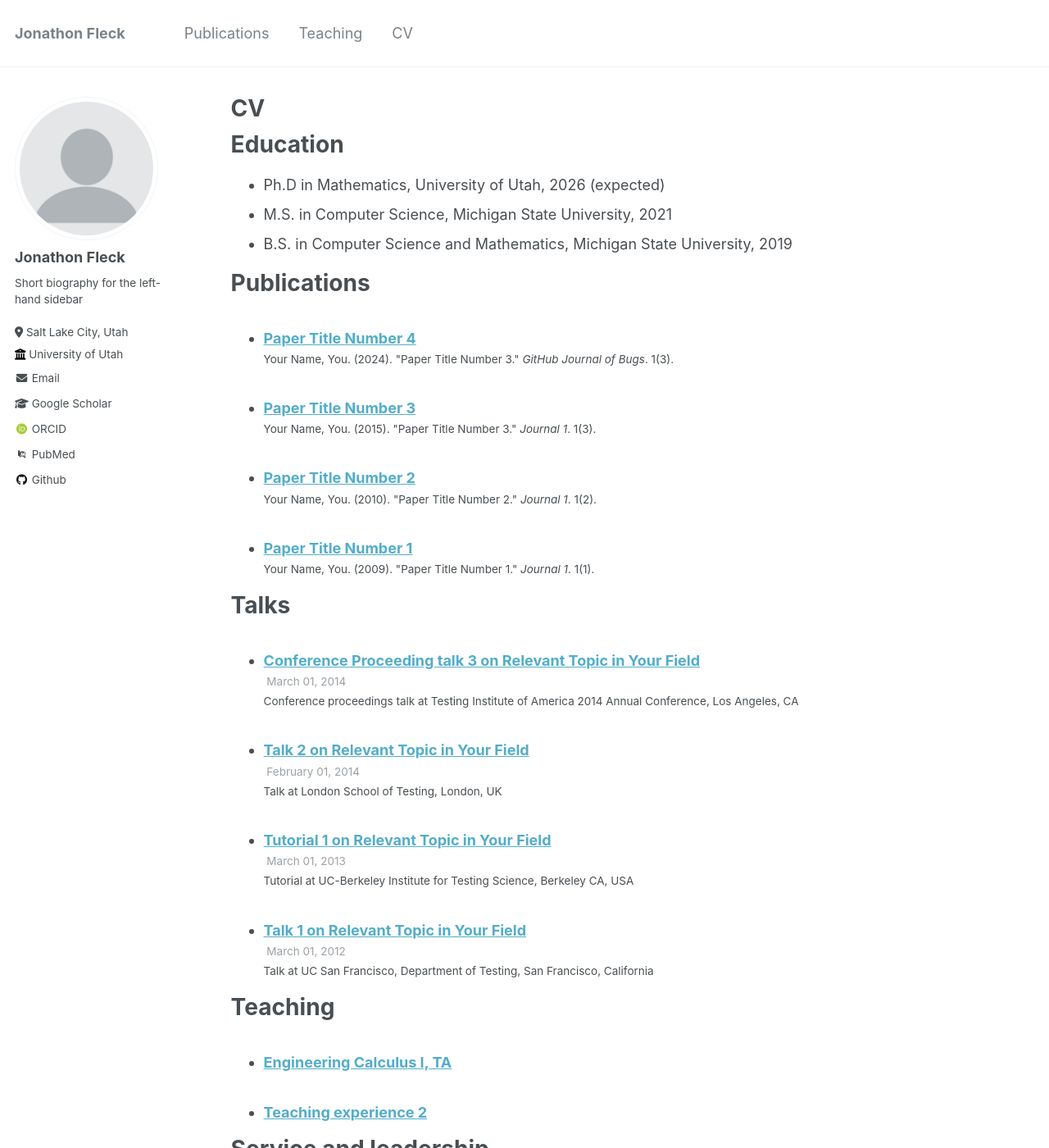
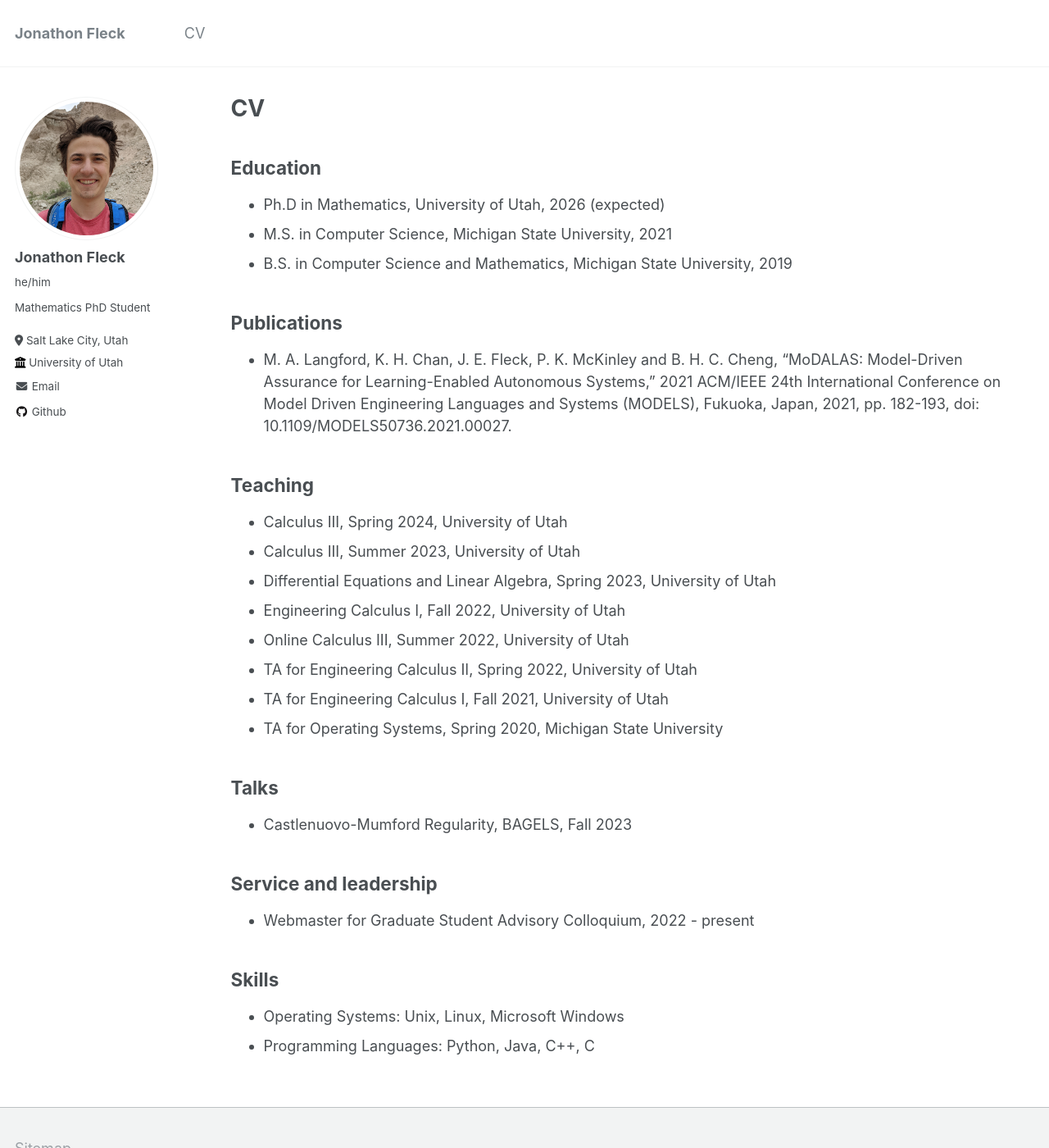
Before and after one commit to jonathon-fleck/jonathon-fleck.github.io, a Jekyll site: the page built from _pages/cv.md, in a window 1280 px wide and 1400 px high. Shown: the whole window at 82% size. Built offline with Jekyll 4.4.1, drawn with Linux system fonts in a browser that asks for light colours; some web fonts are replaced.

```diff
--- a/_config.yml
+++ b/_config.yml
@@ -13,7 +13,7 @@ title_separator          : "-"
 name                     : &name "Jonathon Fleck"
 description              : &description "Mathematics PhD Student at the University of Utah"
 url                      : https://jonathon-fleck.github.io # the base hostname & protocol for your site e.g. "https://mmistakes.github.io"
-baseurl                  : "" # the subpath of your site, e.g. "/blog"
+baseurl                  : "/academicpages" # the subpath of your site, e.g. "/blog"
 repository               : "jonathon-fleck.github.io"
 
 # Site Author - The following control what appear as part of the author content on the side bar.
@@ -21,10 +21,10 @@ repository               : "jonathon-fleck.github.io"
 #               Additional customization can be done by editing /_includes/author-profile.html
 author:
   # Biographic information
-  avatar           : "profile.png"
+  avatar           : "jonathon_fleck.jpg"
   name             : "Jonathon Fleck"
-  pronouns         : # example: "she/her"
-  bio              : "Short biography for the left-hand sidebar"
+  pronouns         : "he/him"
+  bio              : "Mathematics PhD Student"
   location         : "Salt Lake City, Utah"
   employer         : "University of Utah"
   uri              : # URL
@@ -32,10 +32,10 @@ author:
 
   # Academic websites
   arxiv            : # URL - Update with the correct link to your profile
-  googlescholar    : "https://scholar.google.com/citations?user=PS_CX0AAAAAJ"
+  googlescholar    : #"https://scholar.google.com/citations?user=PS_CX0AAAAAJ"
   impactstory      : # URL
-  orcid            : "http://orcid.org/yourorcidurl"
-  pubmed           : "https://www.ncbi.nlm.nih.gov/pubmed/?term=john+snow"
+  orcid            : #"http://orcid.org/yourorcidurl"
+  pubmed           : #"https://www.ncbi.nlm.nih.gov/pubmed/?term=john+snow"
   researchgate     : # URL
 
   # Repositories and software development
--- a/_data/navigation.yml
+++ b/_data/navigation.yml
@@ -1,10 +1,4 @@
 # main links links
 main:
-  - title: "Publications"
-    url: /publications/
-
-  - title: "Teaching"
-    url: /teaching/
-
   - title: "CV"
     url: /cv/
--- a/_pages/cv.md
+++ b/_pages/cv.md
@@ -9,35 +9,30 @@ redirect_from:
 
 {% include base_path %}
 
-Education
-======
+## Education
 * Ph.D in Mathematics, University of Utah, 2026 (expected)
 * M.S. in Computer Science, Michigan State University, 2021
 * B.S. in Computer Science and Mathematics, Michigan State University, 2019
 
-Publications
-======
-  <ul>{% for post in site.publications reversed %}
-    {% include archive-single-cv.html %}
-  {% endfor %}</ul>
+## Publications
+* M. A. Langford, K. H. Chan, J. E. Fleck, P. K. McKinley and B. H. C. Cheng, "MoDALAS: Model-Driven Assurance for Learning-Enabled Autonomous Systems," 2021 ACM/IEEE 24th International Conference on Model Driven Engineering Languages and Systems (MODELS), Fukuoka, Japan, 2021, pp. 182-193, doi: 10.1109/MODELS50736.2021.00027.
 
-Talks
-======
-  <ul>{% for post in site.talks reversed %}
-    {% include archive-single-talk-cv.html  %}
-  {% endfor %}</ul>
+## Teaching
+* Calculus III, Spring 2024, University of Utah
+* Calculus III, Summer 2023, University of Utah
+* Differential Equations and Linear Algebra, Spring 2023, University of Utah
+* Engineering Calculus I, Fall 2022, University of Utah
+* Online Calculus III, Summer 2022, University of Utah
+* TA for Engineering Calculus II, Spring 2022, University of Utah
+* TA for Engineering Calculus I, Fall 2021, University of Utah
+* TA for Operating Systems, Spring 2020, Michigan State University
 
-Teaching
-======
-  <ul>{% for post in site.teaching reversed %}
-    {% include archive-single-cv.html %}
-  {% endfor %}</ul>
+## Talks
+* Castlenuovo-Mumford Regularity, BAGELS, Fall 2023
 
-Service and leadership
-======
+## Service and leadership
 * Webmaster for Graduate Student Advisory Colloquium, 2022 - present
 
-Skills
-======
+## Skills
 * Operating Systems: Unix, Linux, Microsoft Windows
 * Programming Languages: Python, Java, C++, C
--- a/_publications/2009-10-01-paper-title-number-1.md
+++ /dev/null
@@ -1,12 +0,0 @@
----
-title: "Paper Title Number 1"
-collection: publications
-permalink: /publication/2009-10-01-paper-title-number-1
-excerpt: 'This paper is about the number 1. The number 2 is left for future work.'
-date: 2009-10-01
-venue: 'Journal 1'
-paperurl: 'http://academicpages.github.io/files/paper1.pdf'
-citation: 'Your Name, You. (2009). &quot;Paper Title Number 1.&quot; <i>Journal 1</i>. 1(1).'
----
-
-The contents above will be part of a list of publications, if the user clicks the link for the publication than the contents of section will be rendered as a full page, allowing you to provide more information about the paper for the reader. When publications are displayed as a single page, the contents of the above "citation" field will automatically be included below this section in a smaller font.
--- a/_publications/2010-10-01-paper-title-number-2.md
+++ /dev/null
@@ -1,12 +0,0 @@
----
-title: "Paper Title Number 2"
-collection: publications
-permalink: /publication/2010-10-01-paper-title-number-2
-excerpt: 'This paper is about the number 2. The number 3 is left for future work.'
-date: 2010-10-01
-venue: 'Journal 1'
-paperurl: 'http://academicpages.github.io/files/paper2.pdf'
-citation: 'Your Name, You. (2010). &quot;Paper Title Number 2.&quot; <i>Journal 1</i>. 1(2).'
----
-
-The contents above will be part of a list of publications, if the user clicks the link for the publication than the contents of section will be rendered as a full page, allowing you to provide more information about the paper for the reader. When publications are displayed as a single page, the contents of the above "citation" field will automatically be included below this section in a smaller font.
--- a/_publications/2015-10-01-paper-title-number-3.md
+++ /dev/null
@@ -1,12 +0,0 @@
----
-title: "Paper Title Number 3"
-collection: publications
-permalink: /publication/2015-10-01-paper-title-number-3
-excerpt: 'This paper is about the number 3. The number 4 is left for future work.'
-date: 2015-10-01
-venue: 'Journal 1'
-paperurl: 'http://academicpages.github.io/files/paper3.pdf'
-citation: 'Your Name, You. (2015). &quot;Paper Title Number 3.&quot; <i>Journal 1</i>. 1(3).'
----
-
-The contents above will be part of a list of publications, if the user clicks the link for the publication than the contents of section will be rendered as a full page, allowing you to provide more information about the paper for the reader. When publications are displayed as a single page, the contents of the above "citation" field will automatically be included below this section in a smaller font.
--- a/_publications/2024-02-17-paper-title-number-4.md
+++ /dev/null
@@ -1,12 +0,0 @@
----
-title: "Paper Title Number 4"
-collection: publications
-permalink: /publication/2024-02-17-paper-title-number-4
-excerpt: 'This paper is about fixing template issue #693.'
-date: 2024-02-17
-venue: 'GitHub Journal of Bugs'
-paperurl: 'http://academicpages.github.io/files/paper3.pdf'
-citation: 'Your Name, You. (2024). &quot;Paper Title Number 3.&quot; <i>GitHub Journal of Bugs</i>. 1(3).'
----
-
-The contents above will be part of a list of publications, if the user clicks the link for the publication than the contents of section will be rendered as a full page, allowing you to provide more information about the paper for the reader. When publications are displayed as a single page, the contents of the above "citation" field will automatically be included below this section in a smaller font.
```
Also changed, not shown: _pages/about.md (+3 -3 lines), _publications/2021-11-11-MoDALAS.md (added, +12 -0 lines), images/jonathon_fleck.jpg (added).
